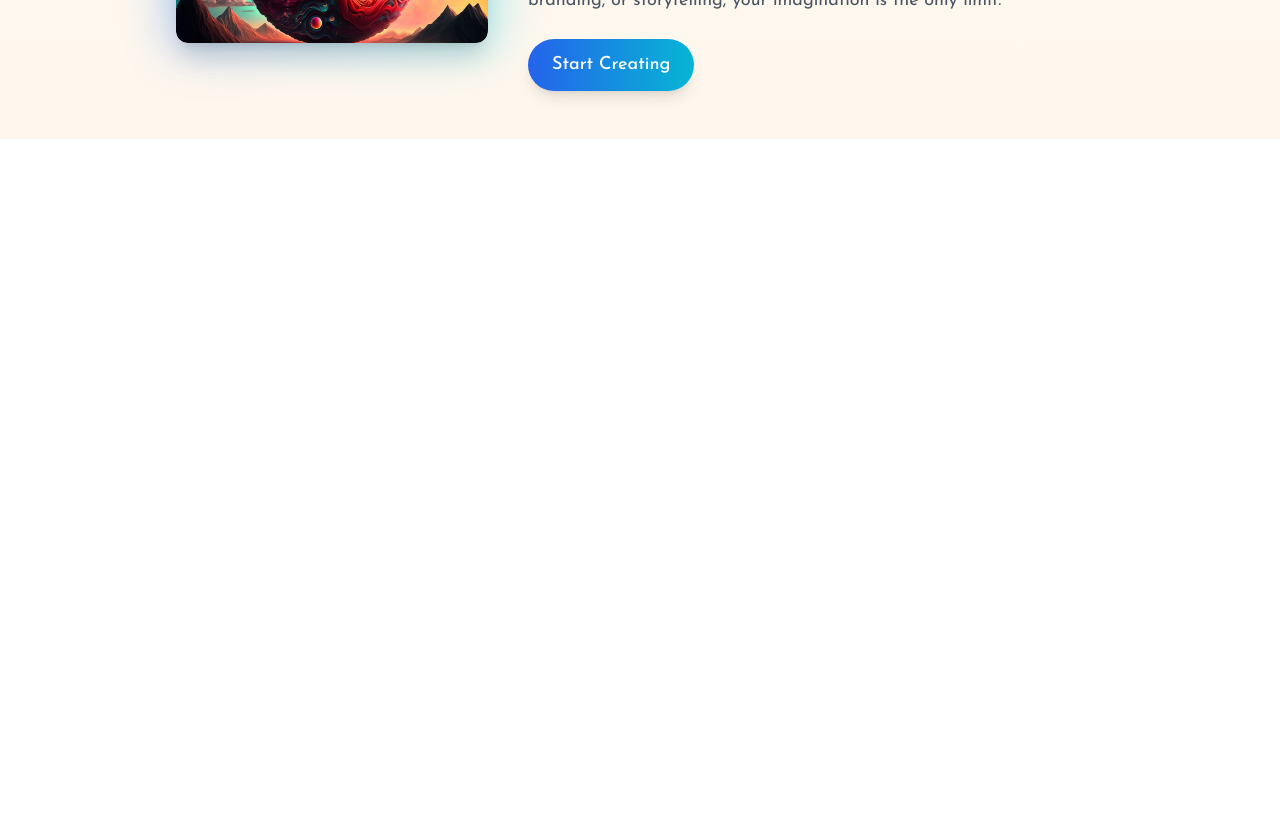
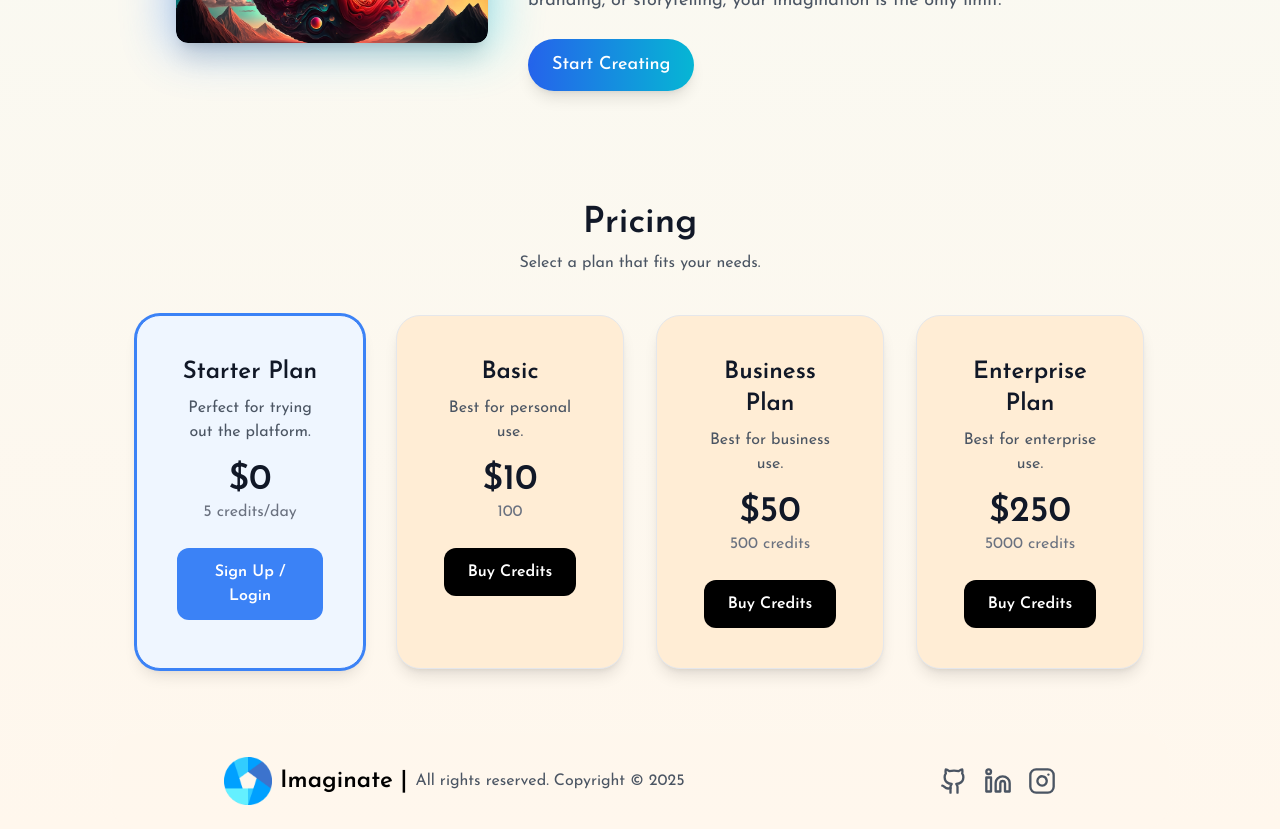
Before and after one commit to KushagraShukla004/Imaginate, a React (Vite) app in the folder client/: page / in a window 1280 px wide. Shown: the part 1760-2589 px from the top of the page. Before the commit the page ends 1899 px from the top, so only its background shows below. Built offline with nearby package versions, Linux system fonts and the light colour scheme.

Commit message:
HomePage and Footer Done

```diff
--- a/client/src/App.jsx
+++ b/client/src/App.jsx
@@ -4,6 +4,7 @@ import BuyCredit from "./pages/BuyCredit";
 import Home from "./pages/Home";
 import Result from "./pages/Result";
 import Navbar from "./components/Navbar";
+import Footer from "./components/Footer";
 
 const App = () => {
   return (
@@ -14,6 +15,7 @@ const App = () => {
         <Route path="/result" element={<Result />} />
         <Route path="/buy" element={<BuyCredit />} />
       </Routes>
+      <Footer />
     </div>
   );
 };
--- /dev/null
+++ b/client/src/components/Footer.jsx
@@ -0,0 +1,71 @@
+import { Github, Instagram, Linkedin } from "lucide-react";
+import { motion } from "motion/react";
+import { assets } from "../assets/assets";
+
+const Footer = () => {
+  const currentYear = new Date().getFullYear();
+
+  return (
+    <footer className="w-full bg-orange-50/50 rounded-3xl py-6 px-4 sm:px-10 md:px-14 lg:px-28">
+      <div className="flex flex-col sm:flex-row items-center justify-between gap-4">
+        {/* Logo and Copyright */}
+        <div className="flex items-center gap-2">
+          <motion.img
+            src={assets.Logo}
+            alt="imagify"
+            className="size-12"
+            whileHover={{ scale: 1.05 }}
+            whileTap={{ scale: 0.95 }}
+          />
+          <motion.h1 className="text-2xl font-bold">Imaginate |</motion.h1>
+          <motion.p
+            className="text-md text-gray-600"
+            initial={{ opacity: 0 }}
+            animate={{ opacity: 1 }}
+            transition={{ duration: 0.5 }}
+          >
+            All rights reserved. Copyright © {currentYear}
+          </motion.p>
+        </div>
+
+        {/* Social Icons */}
+        <div className="flex gap-4">
+          <motion.a
+            href="https://github.com/KushagraShukla004/Imaginate"
+            whileHover={{ scale: 1.1, y: -2 }}
+            whileTap={{ scale: 0.9 }}
+            className="group relative"
+            target="_blank"
+          >
+            <span className="absolute -inset-2 rounded-full bg-zinc-200 opacity-0 group-hover:opacity-100 transition-opacity duration-300" />
+            <Github className="size-7 text-gray-600 group-hover:text-gray-700 relative transition-colors duration-300" />
+          </motion.a>
+
+          <motion.a
+            href="https://www.linkedin.com/in/kushagra-shukla101/"
+            whileHover={{ scale: 1.1, y: -2 }}
+            whileTap={{ scale: 0.9 }}
+            className="group relative"
+            target="_blank"
+          >
+            <span className="absolute -inset-2 rounded-full bg-sky-50 opacity-0 group-hover:opacity-100 transition-opacity duration-300" />
+            <Linkedin className="size-7 text-gray-600 group-hover:text-sky-500 relative transition-colors duration-300" />
+          </motion.a>
+
+          <motion.a
+            href="#"
+            whileHover={{ scale: 1.1, y: -2 }}
+            whileTap={{ scale: 0.9 }}
+            className="group relative"
+            target="_blank"
+          >
+            <span className="absolute -inset-2 rounded-full bg-pink-50 opacity-0 group-hover:opacity-100 transition-opacity duration-300" />
+            <Instagram className="size-7 text-gray-600 group-hover:text-pink-600 relative transition-colors duration-300" />
+          </motion.a>
+        </div>
+      </div>
+    </footer>
+  );
+};
+
+export default Footer;
--- /dev/null
+++ b/client/src/components/PricingSection.jsx
@@ -0,0 +1,73 @@
+import { Link } from "react-router-dom";
+
+const PricingSection = () => {
+  const pricingPlans = [
+    {
+      name: "Starter Plan",
+      price: "$0",
+      credits: "5 credits/day",
+      description: "Perfect for trying out the platform.",
+      buttonText: "Sign Up / Login",
+      buttonLink: "/signup",
+      isFree: true,
+    },
+    {
+      name: "Basic",
+      price: "$10",
+      credits: "100",
+      description: "Best for personal use.",
+    },
+    {
+      name: "Business Plan",
+      price: "$50",
+      credits: "500 credits",
+      description: "Best for business use.",
+    },
+    {
+      name: "Enterprise Plan",
+      price: "$250",
+      credits: "5000 credits",
+      description: "Best for enterprise use.",
+    },
+  ];
+
+  return (
+    <section className="py-16 px-6 text-center">
+      <h2 className="text-4xl font-bold text-gray-900">Pricing</h2>
+      <p className="text-gray-600 mt-2">Select a plan that fits your needs.</p>
+
+      {/* Pricing Cards */}
+      <div className="mt-10 grid grid-cols-2 md:grid-cols-4 gap-8">
+        {pricingPlans.map((plan, index) => (
+          <div
+            key={index}
+            className={`relative p-10 rounded-3xl shadow-lg border transition-all duration-300 hover:shadow-xl ${
+              plan.isFree
+                ? "bg-blue-50 border-blue-500 ring-2 ring-blue-500"
+                : "bg-orange-100 border-gray-200"
+            }`}
+          >
+            <h3 className="text-2xl font-semibold text-gray-900">{plan.name}</h3>
+            <p className="text-gray-600 mt-2">{plan.description}</p>
+            <p className="text-4xl font-bold text-gray-900 mt-4">{plan.price}</p>
+            <p className="text-gray-500">{plan.credits}</p>
+
+            {/* CTA Button */}
+            <Link
+              to={plan.isFree ? plan.buttonLink : "/buy"}
+              className={`mt-6 inline-block px-6 py-3 rounded-xl text-white font-semibold transition ${
+                plan.isFree
+                  ? "bg-blue-500 hover:bg-blue-600"
+                  : "bg-black hover:bg-gray-800"
+              }`}
+            >
+              {plan.isFree ? plan.buttonText : "Buy Credits"}
+            </Link>
+          </div>
+        ))}
+      </div>
+    </section>
+  );
+};
+
+export default PricingSection;
--- a/client/src/pages/Home.jsx
+++ b/client/src/pages/Home.jsx
@@ -1,5 +1,6 @@
 import Description from "../components/Description";
 import Header from "../components/Header";
+import PricingSection from "../components/PricingSection";
 import Steps from "../components/Steps";
 
 const Home = () => {
@@ -8,6 +9,7 @@ const Home = () => {
       <Header />
       <Steps />
       <Description />
+      <PricingSection />
     </div>
   );
 };
```
